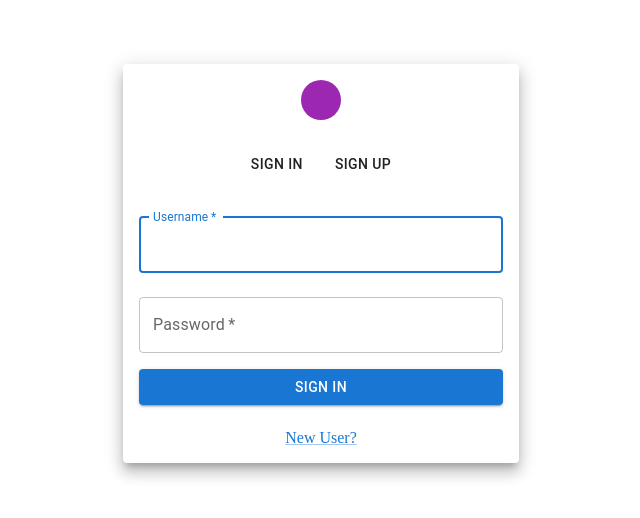
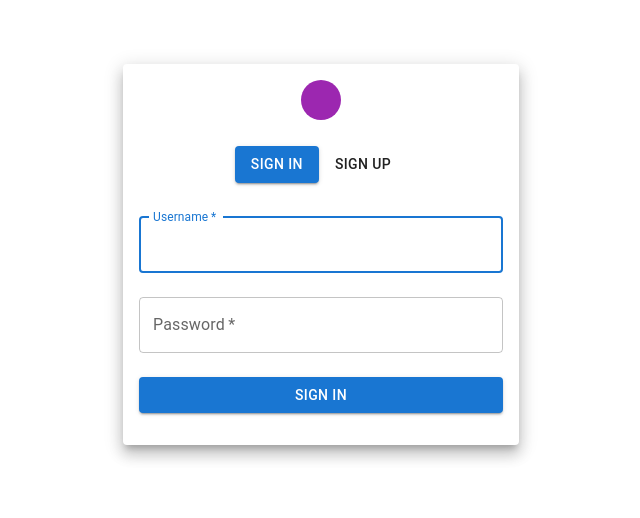
Before and after one commit to mayank-chaurasiya/video_conferencing_platform, a React (Vite) app in the folder frontend/: page /auth in a window 1280 px wide. Shown: the top 518 px of the page, without its empty margins (319-959 px from the left). Built offline with nearby package versions, Linux system fonts and the light colour scheme; some icons are missing; a web font is replaced by a local one.

Commit message:
authentication flow

```diff
--- a/frontend/src/App.jsx
+++ b/frontend/src/App.jsx
@@ -2,15 +2,18 @@ import "./App.css";
 import { Route, BrowserRouter as Router, Routes } from "react-router-dom";
 import Landing_page from "./pages/LandingPage/Landing_page.jsx";
 import { Authentication } from "./pages/Authentication/Authentication.jsx";
+import { AuthProvider } from "./contexts/AuthContext.jsx";
 
 function App() {
   return (
     <>
       <Router>
-        <Routes>
-          <Route path="/" element={<Landing_page />} />
-          <Route path="/auth" element={<Authentication />} />
-        </Routes>
+        <AuthProvider>
+          <Routes>
+            <Route path="/" element={<Landing_page />} />
+            <Route path="/auth" element={<Authentication />} />
+          </Routes>
+        </AuthProvider>
       </Router>
     </>
   );
--- a/frontend/src/contexts/AuthContext.jsx
+++ b/frontend/src/contexts/AuthContext.jsx
@@ -1,6 +1,55 @@
-import { createContext } from "react";
+import { createContext, useContext, useState } from "react";
 import axios from "axios";
+import { useNavigate } from "react-router-dom";
+import httpStatus from "http-status";
 
 export const AuthContext = createContext({});
 
-const client = axios;
+const client = axios.create({
+  baseURL: "http://localhost:8000/api/v1/users",
+});
+
+export const AuthProvider = ({ children }) => {
+  const authContext = useContext(AuthContext);
+  const [userData, setUserData] = useState(authContext);
+  const router = useNavigate();
+  const handleRegister = async (name, username, password) => {
+    try {
+      let request = await client.post("/register", {
+        name: name,
+        username: username,
+        password: password,
+      });
+
+      if (request.status === httpStatus.CREATED) {
+        return request.data.message;
+      }
+    } catch (error) {
+      throw error;
+    }
+  };
+
+  const handleLogin = async (username, password) => {
+    try {
+      let request = await client.post("/login", {
+        username: username,
+        password: password,
+      });
+      if (request.status === httpStatus.OK) {
+        localStorage.setItem("token", request.data.token);
+        // router("/home");
+      }
+    } catch (error) {
+      throw error;
+    }
+  };
+
+  const data = {
+    userData,
+    setUserData,
+    handleRegister,
+    handleLogin,
+  };
+
+  return <AuthContext.Provider value={data}>{children}</AuthContext.Provider>;
+};
--- a/frontend/src/pages/Authentication/Authentication.jsx
+++ b/frontend/src/pages/Authentication/Authentication.jsx
@@ -1,11 +1,9 @@
-import React, { useState } from "react";
+import React, { useContext, useState } from "react";
 import {
   Avatar,
   Box,
   Button,
-  Checkbox,
   Container,
-  FormControlLabel,
   Grid,
   Link,
   Paper,
@@ -15,15 +13,39 @@ import {
 import LockOpenOutlined from "@mui/icons-material/LockOpenOutlined";
 import { Link as RouterLink } from "react-router-dom";
 import "./Authentication.css";
+import { AuthContext } from "../../contexts/AuthContext.jsx";
 
 export const Authentication = () => {
-  const [username, setUsername] = useState();
-  const [name, setName] = useState();
-  const [formState, setFormState] = useState();
-  const [password, setPassword] = useState();
-  const [error, setError] = useState();
-  const [messages, setMessages] = useState();
+  const [username, setUsername] = useState("");
+  const [name, setName] = useState("");
+  const [formState, setFormState] = useState(0);
+  const [password, setPassword] = useState("");
+  const [error, setError] = useState("");
+  const [message, setMessage] = useState("");
   const [open, setOpen] = useState(false);
+  const { handleRegister, handleLogin } = useContext(AuthContext);
+
+  let handleAuth = async () => {
+    try {
+      if (formState === 0) {
+        let result = await handleLogin(username, password);
+      }
+      if (formState === 1) {
+        let result = await handleRegister(name, username, password);
+        console.log(result);
+        setUsername("");
+        setMessage(result);
+        setOpen(true);
+        setError("");
+        setFormState(0);
+        setPassword("");
+      }
+    } catch (error) {
+      let message = error.response.data.message;
+      setError(message);
+    }
+  };
+
   return (
     <Container maxWidth="xs">
       <Paper elevation={10} sx={{ marginTop: 8, padding: 2 }}>
@@ -107,19 +129,19 @@ export const Authentication = () => {
           />
 
           <p style={{ color: "red" }}>{error}</p>
-          <Button type="submit" variant="contained" fullWidth sx={{ mt: 1 }}>
-            SIGN IN
+
+          <Button
+            type="button"
+            variant="contained"
+            fullWidth
+            sx={{ mt: 2, mb: 2 }}
+            onClick={handleAuth}
+          >
+            {formState === 0 ? "Sign In" : "Register"}
           </Button>
         </Box>
-        <Grid container justifyContent="space-evenly" sx={{ mt: 3 }}>
-          <Grid item>
-            <Link component={RouterLink} to="/register">
-              New User?
-            </Link>
-          </Grid>
-        </Grid>
       </Paper>
-      <Snackbar open={open} autoHideDuration={4000} message={messages} />
+      <Snackbar open={open} autoHideDuration={4000} message={message} />
     </Container>
   );
 };
```
Also changed, not shown: 1 other file (tests, documents, lock files or other folders).
